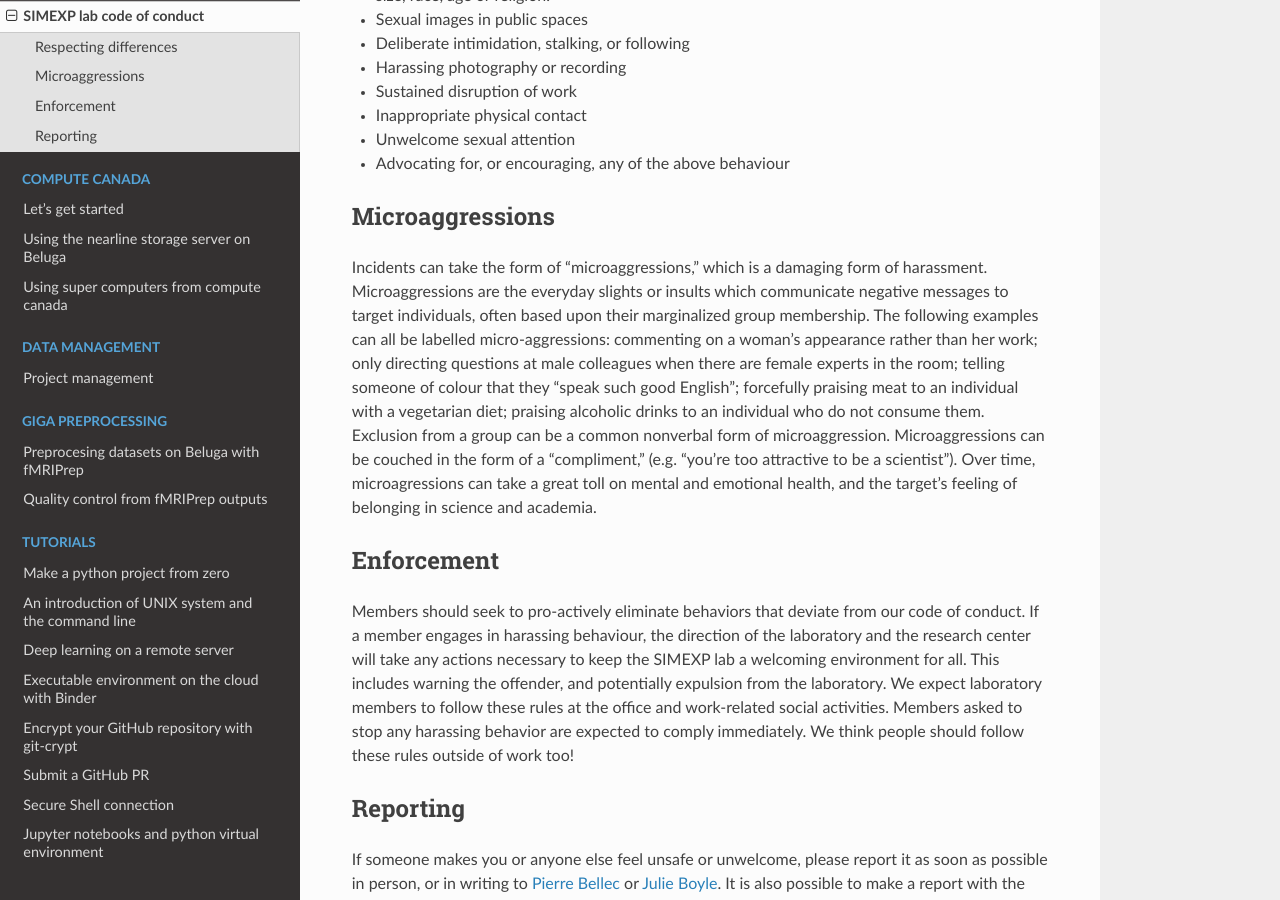
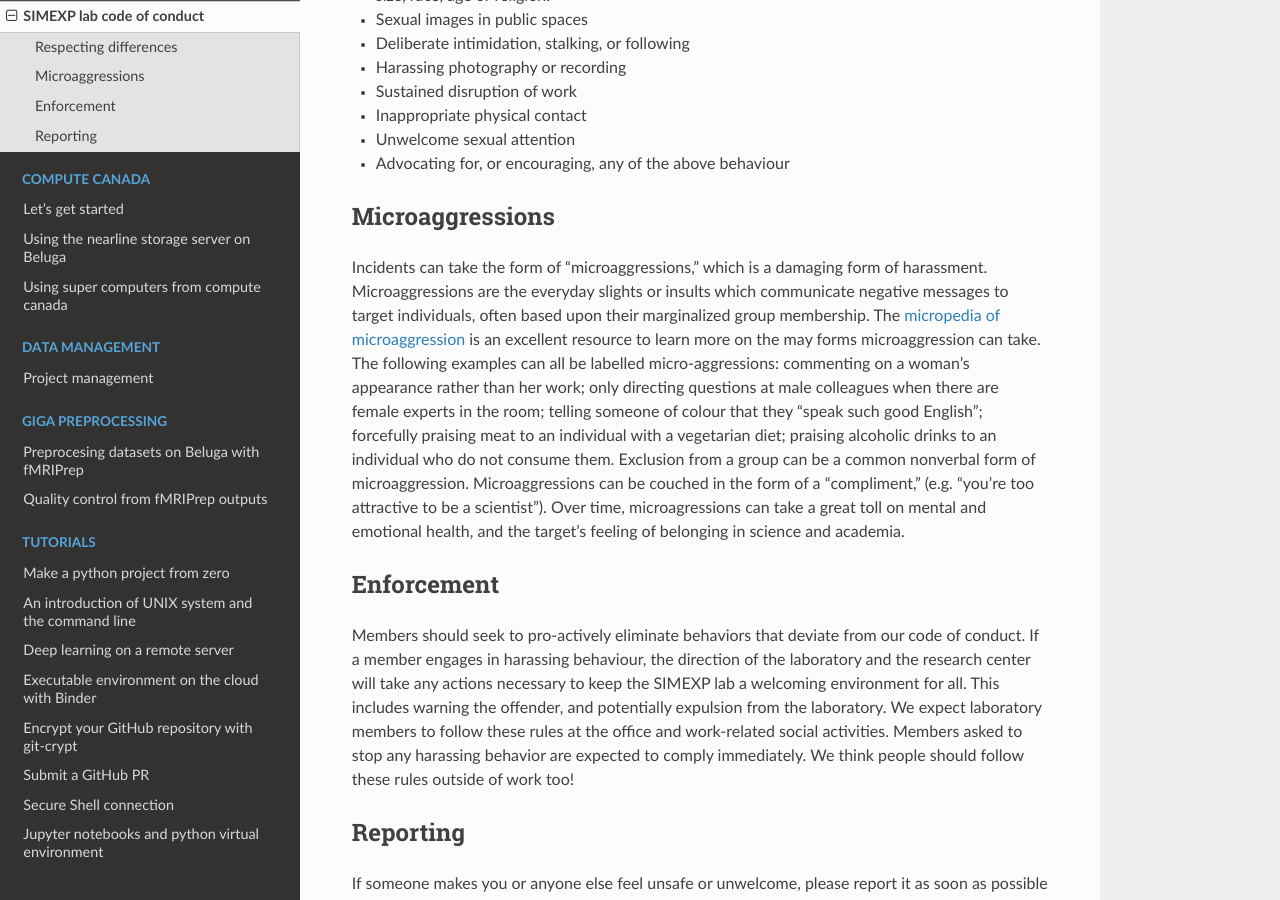
Before and after one commit to SIMEXP/lab-documentation, a Sphinx documentation site: the page built from source/community/coc.md, in a window 1280 px wide and 900 px high, scrolled down 712 px. Built offline with Sphinx 7.4.7 and the Read the Docs theme 2.0.0, drawn with Linux system fonts in a browser that asks for light colours.

Commit message:
Update coc.md

```diff
--- a/source/community/coc.md
+++ b/source/community/coc.md
@@ -17,7 +17,7 @@ Harassment includes, but is not limited to:
  * Advocating for, or encouraging, any of the above behaviour
 
 ## Microaggressions
-Incidents can take the form of “microaggressions,” which is a damaging form of harassment. Microaggressions are the everyday slights or insults which communicate negative messages to target individuals, often based upon their marginalized group membership. The following examples can all be labelled micro-aggressions: commenting on a woman’s appearance rather than her work; only directing questions at male colleagues when there are female experts in the room; telling someone of colour that they “speak such good English”; forcefully praising meat to an individual with a vegetarian diet; praising alcoholic drinks to an individual who do not consume them. Exclusion from a group can be a common nonverbal form of microaggression. Microaggressions can be couched in the form of a “compliment,” (e.g. “you’re too attractive to be a scientist”). Over time, microagressions can take a great toll on mental and emotional health, and the target’s feeling of belonging in science and academia.
+Incidents can take the form of “microaggressions,” which is a damaging form of harassment. Microaggressions are the everyday slights or insults which communicate negative messages to target individuals, often based upon their marginalized group membership. The [micropedia of microaggression](https://www.themicropedia.org/) is an excellent resource to learn more on the may forms microaggression can take. The following examples can all be labelled micro-aggressions: commenting on a woman’s appearance rather than her work; only directing questions at male colleagues when there are female experts in the room; telling someone of colour that they “speak such good English”; forcefully praising meat to an individual with a vegetarian diet; praising alcoholic drinks to an individual who do not consume them. Exclusion from a group can be a common nonverbal form of microaggression. Microaggressions can be couched in the form of a “compliment,” (e.g. “you’re too attractive to be a scientist”). Over time, microagressions can take a great toll on mental and emotional health, and the target’s feeling of belonging in science and academia.
 
 ## Enforcement
 Members should seek to pro-actively eliminate behaviors that deviate from our code of conduct. If a member engages in harassing behaviour, the direction of the laboratory and the research center will take any actions necessary to keep the SIMEXP lab a welcoming environment for all. This includes warning the offender, and potentially expulsion from the laboratory. We expect laboratory members to follow these rules at the office and work-related social activities. Members asked to stop any harassing behavior are expected to comply immediately. We think people should follow these rules outside of work too!
```
